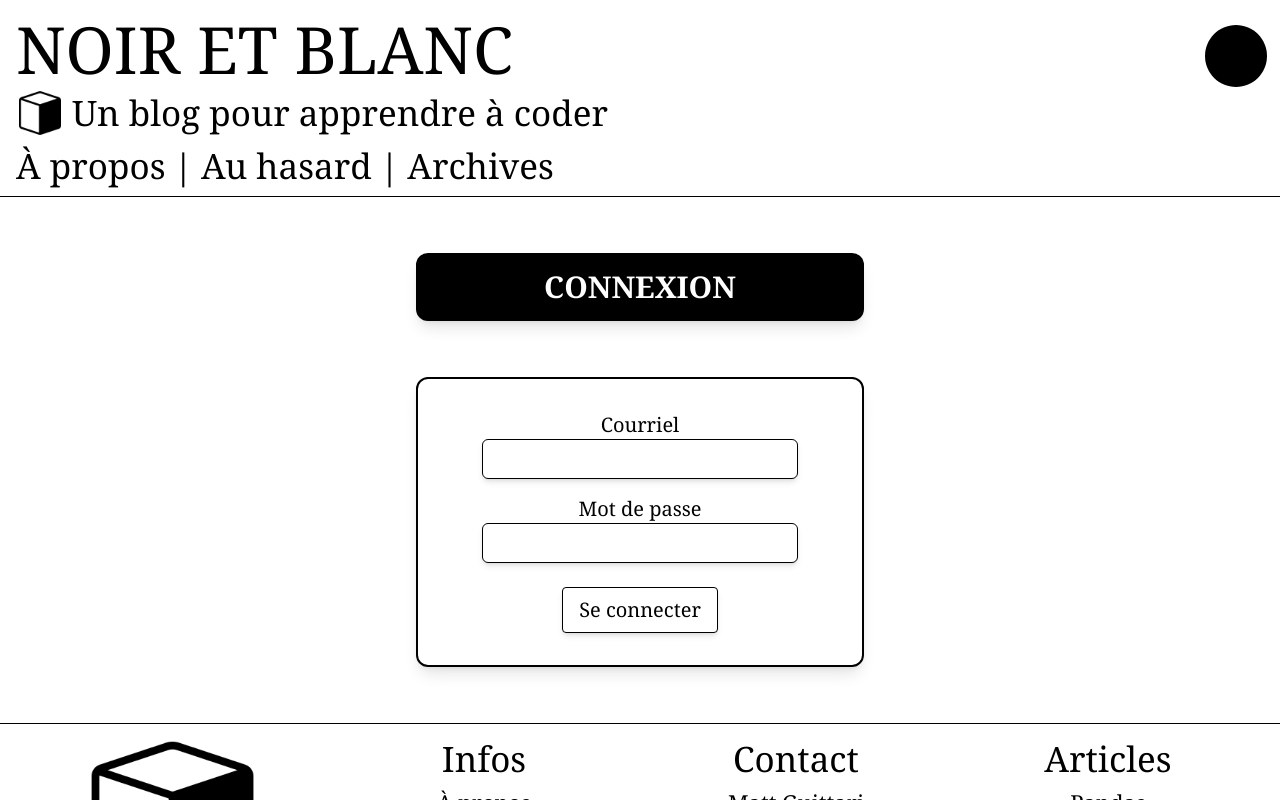
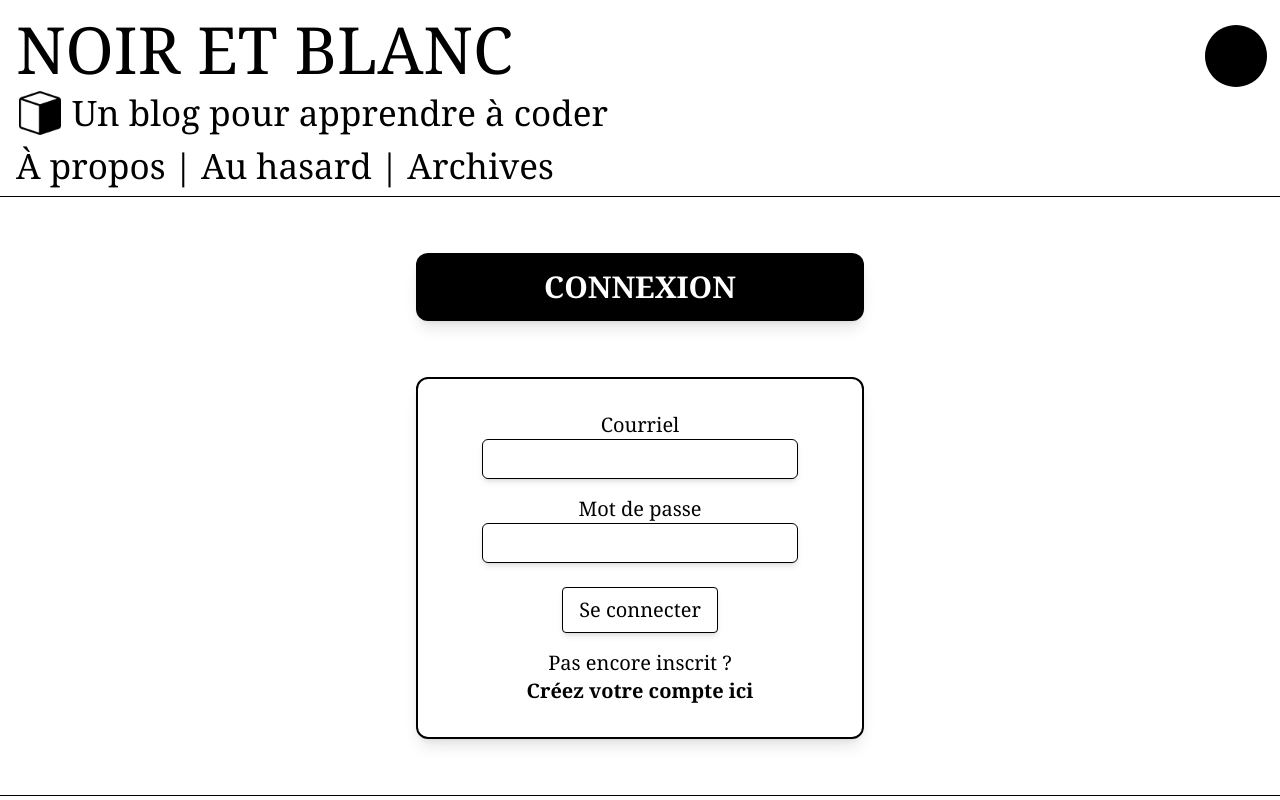
Before and after one commit to mguittari/noir-et-blanc-blog, a React (Vite) app in the folder frontend/: page /login in a window 1280 px wide. Shown: the top 800 px of the page. Built offline with nearby package versions, Linux system fonts and the light colour scheme; a web font is replaced by a local one.

Commit message:
added link 'not yet registered' on login page that returns to signup page

```diff
--- a/frontend/src/pages/Login/LoginPage.jsx
+++ b/frontend/src/pages/Login/LoginPage.jsx
@@ -1,5 +1,5 @@
 import { useContext, useState } from "react";
-import { useNavigate } from "react-router-dom";
+import { Link, useNavigate } from "react-router-dom";
 import { UserContext } from "../../context/userContext";
 
 export default function LoginPage() {
@@ -86,6 +86,13 @@ export default function LoginPage() {
             {isSubmitting ? "Connexion..." : "Se connecter"}
           </button>
         </div>
+        <p className="text-center mt-4">Pas encore inscrit ?</p>
+        <Link
+          to="/signup"
+          className="text-center font-semibold hover:underline cursor-pointer flex justify-center"
+        >
+          Créez votre compte ici
+        </Link>
       </form>
     </div>
   );
```
